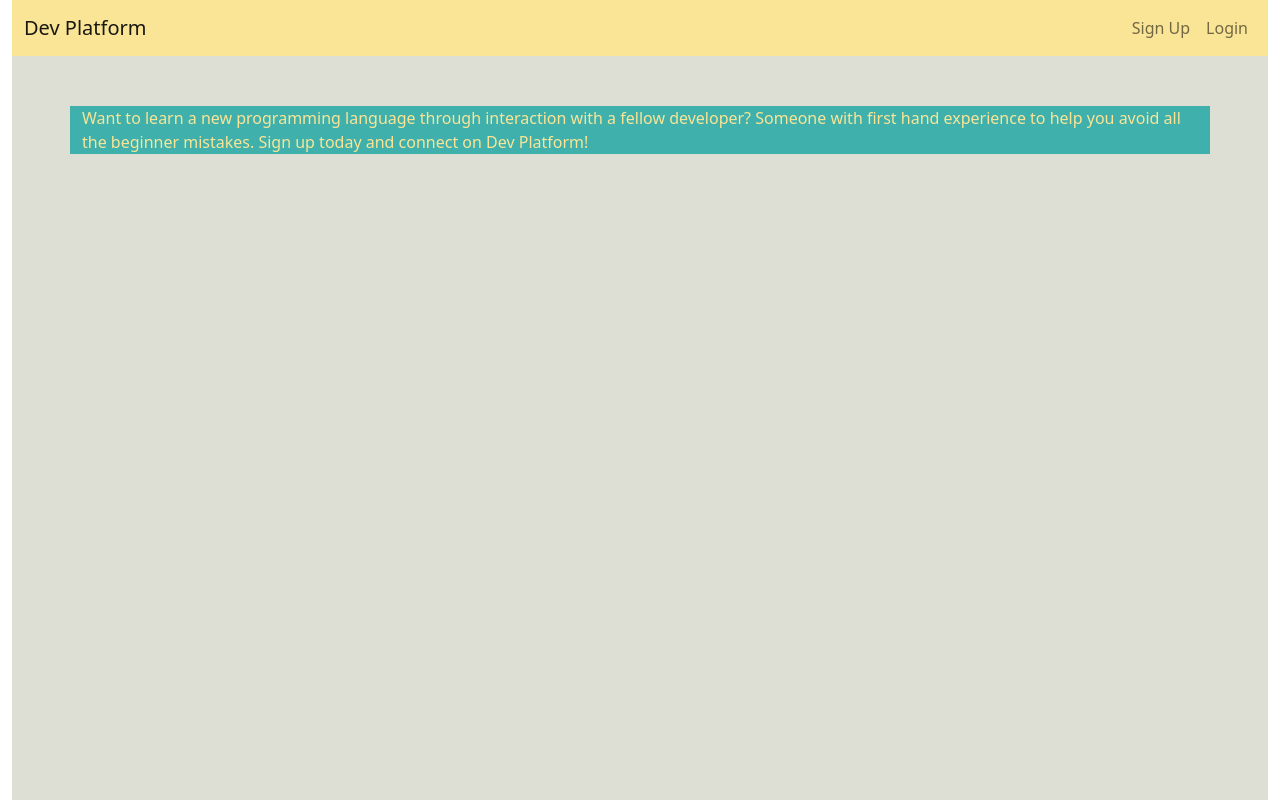
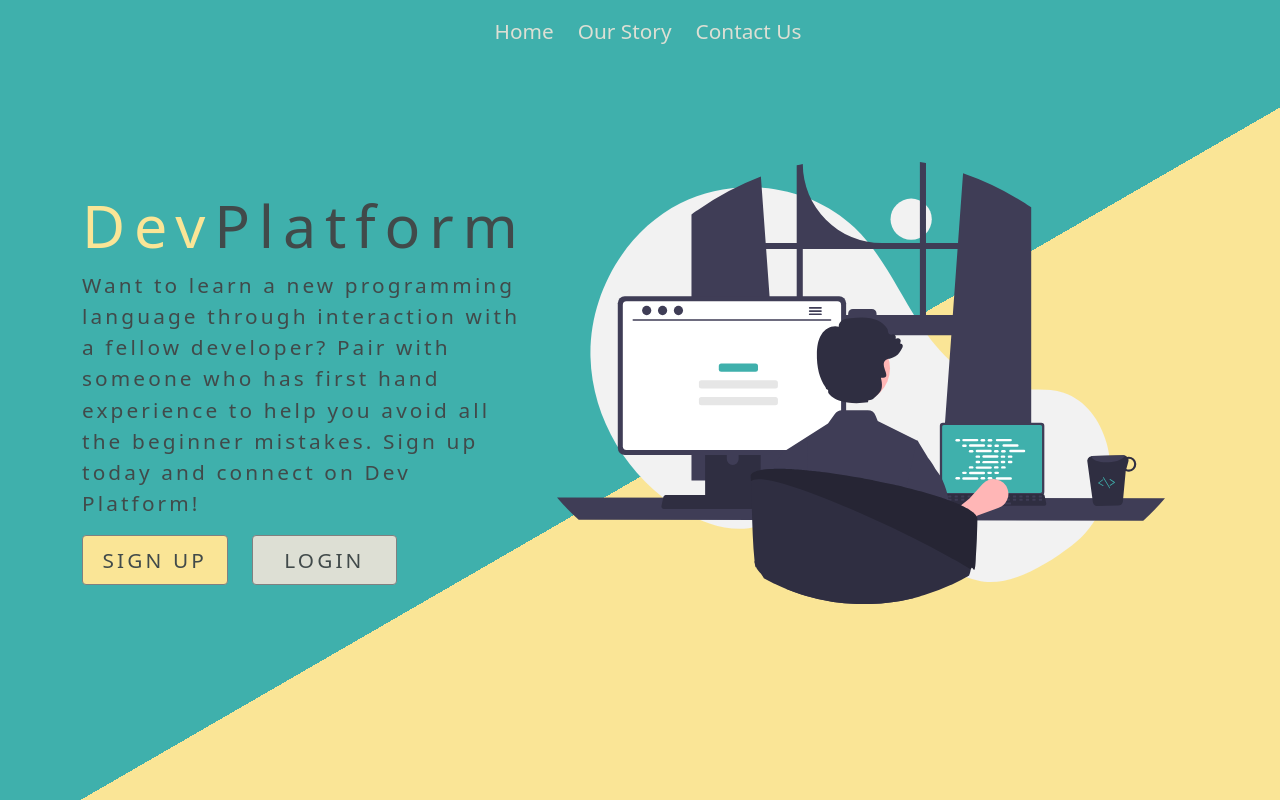
Before and after one commit to parkerjacks/dev_platform_client, a React (Create React App) app: page / in a window 1280 px wide. Built offline with nearby package versions, Linux system fonts and the light colour scheme.

Commit message:
landing pg style, saved photos to db -sross

```diff
--- a/src/App.js
+++ b/src/App.js
@@ -16,11 +16,10 @@ function App() {
       <Route  path='/navbar1' component={Navbar1}/>
       <Route  path='/signup' component={Signup}/>
       <Route  path='/login' component={Login}/>
-      <Route  path='/profile' component={Myprofile}/>
-      <Route  path='/feed' component={Feed}/>
+      <Route  path='/profile/:id' component={Myprofile}/>
+      <Route  path='/feed/:id' component={Feed}/>
       <Route  path='/create' component={Createprofile}/>
     </Switch>
-
   );
 }
 
--- a/src/components/Feed.js
+++ b/src/components/Feed.js
@@ -10,6 +10,8 @@ class Feed extends Component {
     super();
     this.state = {
       matchedUsers: [],
+      userId: "",
+      profileLink: ""
     };
   }
 
@@ -21,17 +23,22 @@ class Feed extends Component {
     )
       .then((res) => res.json())
       .then((data) => {
-        console.log(data.matchedUsers);
+        //console.log(data.matchedUsers);
         this.setState({ matchedUsers: data.matchedUsers });
+        this.setState({userId: data.userId});
+        this.setState({profileLink: `/profile/${this.state.userId}`})
+        //let profile = `/profile/${this.state.userId}`;
+        //console.log(profile);
       });
   };
+
 
   _handleInitiateChat = () => {};
   render() {
     return (
       <Container>
         <div id="menuBar">
-          <NavLink id="profileLink" to="/profile">
+          <NavLink id="profileLink" to={this.state.profileLink}>
             My Profile
           </NavLink>
           <NavLink id="profileLink" to="/profile">
--- a/src/components/Home.js
+++ b/src/components/Home.js
@@ -1,15 +1,15 @@
 import React from 'react'
 import Navbar1 from './Navbar1';
-import Container from 'react-bootstrap/Container'
+//import Container from 'react-bootstrap/Container'
 
 
 const Home = () =>{
 
     return(
         <div>
-            <Container fluid>
-            <Navbar1/>
-            </Container>
+           {/*  <Container fluid> */}
+                <Navbar1/>
+          {/*   </Container> */}
         </div>
     )
 }
--- a/src/components/Navbar1.js
+++ b/src/components/Navbar1.js
@@ -1,33 +1,67 @@
 import React from "react";
 import Navbar from "react-bootstrap/Navbar";
+import Nav from "react-bootstrap/Nav";
 import Container from "react-bootstrap/Container";
-import Nav from "react-bootstrap/Nav";
+import Row from 'react-bootstrap/Row';
+import Col from 'react-bootstrap/Col';
+import Button from 'react-bootstrap/Button';
 import "../styles/Navbar.css";
+import codeGuy from "../images/codeGuy.svg";
+
 
 const Navbar1 = () => {
   return (
-    <div style={{backgroundColor:'#dddfd4',height:'100vh'}}>
-      <Navbar style={{backgroundColor:'#fae596'}} variant="light">
-        <Container fluid>
-          <Navbar.Brand href="#home" className="justify-content-start">
-            Dev Platform
+    <div className='main'>
+
+      <Navbar expand="md" collapseOnSelect>
+        <Container>
+          <Navbar.Brand href="#home">
+
           </Navbar.Brand>
-          <Nav className="justify-content-end">
-            <Nav.Link href="/signup">Sign Up</Nav.Link>
-            <Nav.Link href="/login">Login </Nav.Link>
+          <Navbar.Toggle aria-controls="responsive-navbar-nav" />
+          <Navbar.Collapse id="responsive-navbar-nav">
+            <Nav className="mx-auto">
+              <Nav.Link className="navLinks me-2" href="/">Home</Nav.Link>
+              <Nav.Link className="navLinks me-2" href="#">Our Story</Nav.Link>
+              <Nav.Link className="navLinks" href="#">Contact Us</Nav.Link>
+              {/* <Nav.Link className="navLinks" href="/signup">Sign Up</Nav.Link> */}
+              {/* <Nav.Link className="navLinks" href="/login">Login</Nav.Link> */}
               {/* <Nav.Link href="#pricing">Dev_Platform(<i>Premium</i>)</Nav.Link> */}
             </Nav>
+          </Navbar.Collapse>
         </Container>
       </Navbar>
-      <div className='banner'>
-        <Container style={{backgroundColor:'#3FB0AC',color:'#fae596'}}>
-        <p>
+
+      <Container className="txtIconContainer">
+        <Row className="align-items-center">
+          <Col className="leftSide" md={5}>
+            <div className="mainHeading"><span id="DEVTitle">Dev</span><span id="PlatformTitle">Platform</span></div>
+            <p className="descriptionText">
               Want to learn a new programming language through interaction with a
-          fellow developer? Someone with first hand experience to help you avoid
+              fellow developer? Pair with someone who has first hand experience to help you avoid
               all the beginner mistakes. Sign up today and connect on Dev Platform!
             </p>
+            <div className="">
+              <Button className="signUpBtn" href="/signup">SIGN UP</Button>
+              <Button className="loginBtn ms-4" href="/login">LOGIN</Button>
+            </div>
+
+          </Col>
+
+          <Col className="rightSide" xs={{ order: 'first' }} md={{ order: 'last' }}><img id="homeImg" src={codeGuy} alt="Dark grey and white graphic of a guy coding" /></Col>
+        </Row>
       </Container>
+
+   {/*    <div className="d-flex align-items-center">
+        <div>
+          <h1>Welcome to Dev Platform</h1>
+          <p>Test Test Test</p>
         </div>
+
+        <div>
+          IMG GOES HERE
+        </div>
+      </div> */}
 
     </div>
   );
--- a/src/components/Profile.js
+++ b/src/components/Profile.js
@@ -15,8 +15,11 @@ class Myprofile extends Component {
       user: [],
       bannerMessage: "",
       languages: [],
+      userId: "",
+      userPic: ""
     };
   }
+
   componentDidMount = () => {
     fetch(`http://localhost:3001/user/${localStorage.getItem("username")}`)
       .then((res) => res.json())
@@ -24,7 +27,12 @@ class Myprofile extends Component {
         if (data.user.length !== 0) {
           this.setState({ user: data.user });
           this.setState({ languages: data.user.currentLanguages });
-          console.log(this.state.user);
+          this.setState({ userId: data.userId });
+          this.setState({ userPic: data.userImg });
+          //console.log(this.state.userPic);
+
+          //console.log(this.state.user);
+          //console.log(this.state.userId);
         } else {
           console.log("broken");
         }
@@ -35,6 +43,7 @@ class Myprofile extends Component {
     localStorage.removeItem("username");
     window.location.reload();
   };
+
   _handleBanner = (e) => {
     let username = localStorage.getItem("username");
     e.preventDefault();
@@ -55,11 +64,17 @@ class Myprofile extends Component {
       });
   };
 
+
   render() {
     if (!localStorage.getItem("username")) return <Login />;
+    let feed = `/feed/${this.state.userId}`;
+    //const profilePicUrl = localStorage.getItem("profile-pic");
+
     return (
       <div style={{backgroundColor:'#dddfd4',height:'100vh',color:'#3FB0AC'}}>
         <h1>{this.state.user.username}</h1>
+
+        <img src={this.state.userPic} alt="user profile pic"/>
 
         <Container>
           <Card>
@@ -89,7 +104,7 @@ class Myprofile extends Component {
                 >
                   Portfolio
                 </a>
-                <NavLink className='profileLink' to="feed">My Feed</NavLink>
+                <NavLink className='profileLink' to={feed}>My Feed</NavLink>
               </div>
             </Card.Header>
 
--- a/src/styles/Navbar.css
+++ b/src/styles/Navbar.css
@@ -1,3 +1,238 @@
-.banner{
-    margin-top: 50px;
-}
+
+/* Orig CSS */
+    /* .banner{
+        margin-top: 50px;
+    }  */
+
+
+
+/* Entire Page */
+    .main {
+        height: 100vh;
+        background: rgb(63,176,172);
+        background: linear-gradient(150deg, rgba(63,176,172,1) 55%, rgba(250,229,150,1) 55%);
+    }
+
+
+/* Navbar Brand */
+    .navbar-light .navbar-brand {
+        color: #dddfd4 !important;
+        font-weight: bold;
+    }
+
+
+/* Navbar Links */
+    .navbar-light .navbar-nav .nav-link {
+        color: #dddfd4 !important;
+    }
+
+    .navbar-light .navbar-nav .nav-link:hover {
+        color: #fae596 !important;
+    }
+
+
+/* Left side of Page */
+    .mainHeading {
+        letter-spacing: 0.15em;
+    }
+
+    #DEVTitle {
+        color: #fae596;
+    }
+
+    #PlatformTitle {
+        color: #414a4a;
+    }
+
+    .descriptionText {
+        color: #414a4a;
+        letter-spacing: 0.15em;
+    }
+
+    .btn-primary {
+        width: 7em !important;
+        padding: 0.4em !important;
+        letter-spacing: 0.15em !important;
+    }
+
+    .signUpBtn {
+        background-color: #fae596 !important;
+        border-color: grey !important;
+        color: #414a4a !important;
+    }
+
+    .signUpBtn:hover {
+        box-shadow: -3px 3px 15px grey;
+        transform: scale(1.05);
+    }
+
+    .loginBtn {
+        background-color: #dddfd4 !important;
+        border-color: grey !important;
+        color: #414a4a !important;
+    }
+
+    .loginBtn:hover {
+        box-shadow: -3px 3px 15px grey;
+        transform: scale(1.05);
+    }
+
+
+/* Media Queries for Responsive Design */
+
+    /* 320px min-width */
+        @media screen and (min-width: 320px) {
+            .txtIconContainer {
+                margin-top: 4em;
+            }
+
+            .mainHeading {
+                font-size: 2.5em;
+            }
+
+            #homeImg {
+                height: 10em;
+                width: 13em;
+            }
+
+        }
+
+
+    /* 534px min-width - homeImg sizing */
+        @media screen and (min-width: 534px) {
+            #homeImg {
+                height: 13em;
+                width: 17em;
+            }
+        }
+
+
+    /* 576px min-width - mainHeading sizing */
+        @media screen and (min-width: 576px) {
+            .mainHeading {
+                font-size: 2.8em;
+            }
+        }
+
+
+    /* 640px min-width - homeImg sizing */
+        @media screen and (min-width: 640px) {
+            #homeImg {
+                height: 17em;
+                width: 22em;
+            }
+        }
+
+
+    /* 768px min-width */
+        @media screen and (min-width: 768px) {
+            .txtIconContainer {
+                margin-top: 4em;
+            }
+
+            .navbar-light .navbar-nav .nav-link {
+                font-size: 1.2em;
+            }
+
+            .mainHeading {
+                font-size: 3.1em;
+            }
+
+            .descriptionText {
+                font-size: 1.2em;
+            }
+
+            .btn-primary {
+                font-size: 1.1em !important;
+            }
+
+            #homeImg {
+                height: 22.75em;
+                width: 24.75em;
+            }
+        }
+
+
+    /* 992px min-width */
+        @media screen and (min-width: 992px) {
+            .txtIconContainer {
+                margin-top: 5.5em;
+            }
+
+            .navbar-light .navbar-nav .nav-link {
+                font-size: 1.2em;
+            }
+
+            .mainHeading {
+                font-size: 3.4em;
+            }
+
+            .descriptionText {
+                font-size: 1.2em;
+            }
+
+            .btn-primary {
+                font-size: 1.2em !important;
+            }
+
+            #homeImg {
+                height: 26em;
+                width: 33em;
+            }
+        }
+
+
+    /* 1200px min-width */
+        @media screen and (min-width: 1200px) {
+
+
+            .navbar-light .navbar-nav .nav-link {
+                font-size: 1.3em;
+            }
+
+            .mainHeading {
+                font-size: 3.7em;
+            }
+
+            .descriptionText {
+                font-size: 1.3em;
+            }
+
+            .btn-primary {
+                font-size: 1.3em !important;
+            }
+
+            #homeImg {
+                height: 29em;
+                width: 38em;
+            }
+        }
+
+
+    /* 1400px min-width */
+        @media screen and (min-width: 1400px) {
+            .txtIconContainer {
+                margin-top: 3em;
+            }
+
+            .navbar-light .navbar-nav .nav-link {
+                font-size: 1.4em;
+            }
+
+            .mainHeading {
+                font-size: 4em;
+            }
+
+            .descriptionText {
+                font-size: 1.4em;
+            }
+
+            .btn-primary {
+                font-size: 1.4em !important;
+            }
+
+            #homeImg {
+                height: 35em;
+                width: 46em;
+            }
+        }
```
Also changed, not shown: src/components/Createprofile.js (+38 -12 lines), src/components/Login.js (+24 -15 lines), src/images/codeGuy.svg (added). Lines whose indentation alone changed are shown as unchanged.
